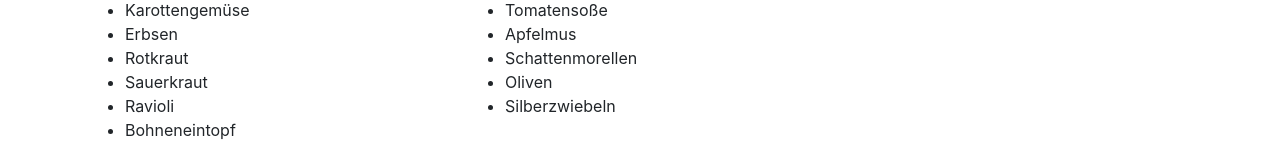
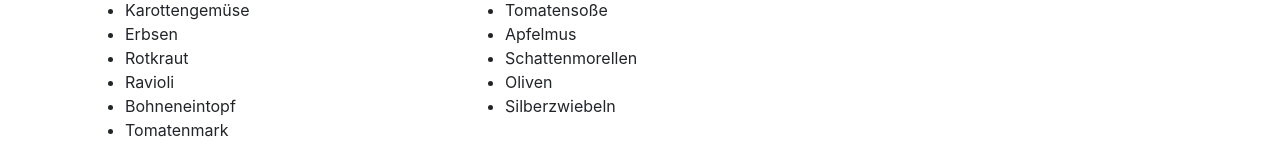
Before and after one commit to stritti/kauf2, a Vue app: page /produkte in a window 1280 px wide. Shown: the part 652-797 px from the top of the page. Built offline with nearby package versions, Linux system fonts and the light colour scheme; no server answers.

Commit message:
removed Sauerkraut

```diff
--- a/src/views/Products.vue
+++ b/src/views/Products.vue
@@ -45,7 +45,6 @@
           <li>Karottengemüse</li>
           <li>Erbsen</li>
           <li>Rotkraut</li>
-          <li>Sauerkraut</li>
           <li>Ravioli</li>
           <li>Bohneneintopf</li>
           <li>Tomatenmark</li>
```
